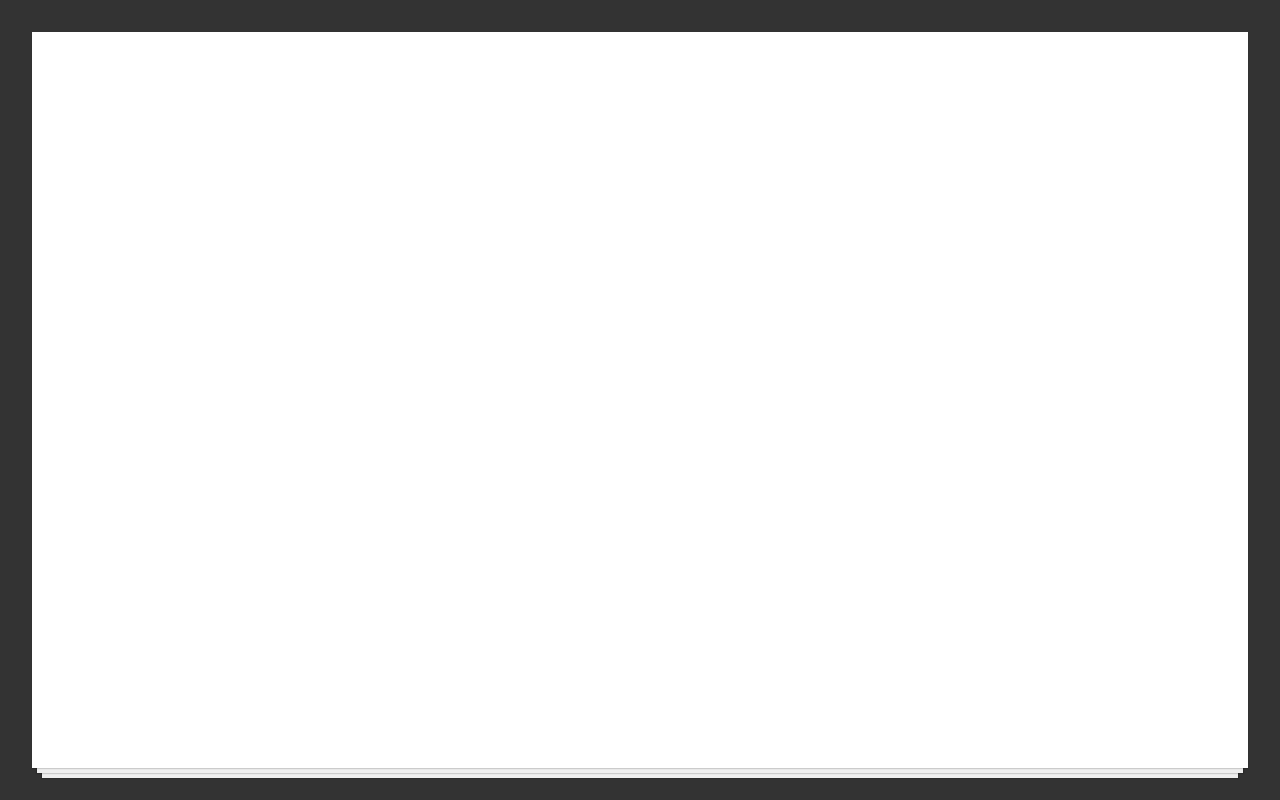
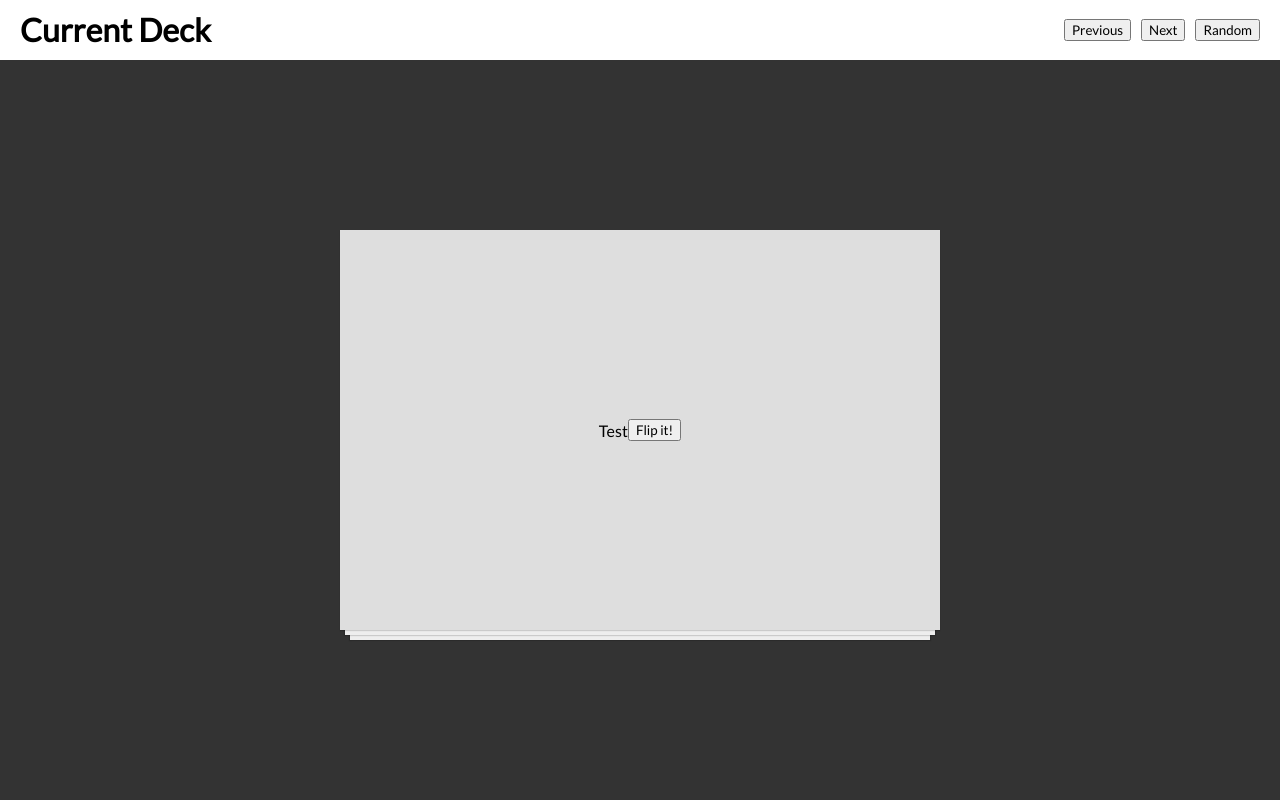
Before and after one commit to juanallo/react-flashcards, a React (Create React App) app: page / in a window 1280 px wide. Built offline with nearby package versions, Linux system fonts and the light colour scheme.

Commit message:
adding basic structure, the deck effect and a card flipper

```diff
--- a/package.json
+++ b/package.json
@@ -4,6 +4,7 @@
   "private": true,
   "dependencies": {
     "react": "^16.8.4",
+    "react-card-flip": "^0.5.0",
     "react-dom": "^16.8.4",
     "react-scripts": "2.1.8",
     "styled-components": "^4.1.3"
--- a/public/index.html
+++ b/public/index.html
@@ -8,6 +8,8 @@
     />
     <meta name="theme-color" content="#000000" />
     <link rel="manifest" href="%PUBLIC_URL%/manifest.json" />
+
+      <link href="https://fonts.googleapis.com/css?family=Lato" rel="stylesheet">
     <title>Flash Cards</title>
   </head>
   <body>
--- /dev/null
+++ b/src/components/App.js
@@ -0,0 +1,79 @@
+import React, {Component} from 'react';
+import DeckEffect from "./DeckEffect";
+import Header from "./Header";
+import styled from 'styled-components';
+import ReactCardFlip from 'react-card-flip';
+
+const AppStyled = styled.div`
+	display: flex;
+	flex-direction: column;
+	width: 100%;
+	height: 100%;
+	box-sizing: border-box;
+`;
+
+const Container =  styled.div`
+    display: flex;
+	padding: 30px;
+	flex-grow: 1;
+	justify-content: center;
+	align-items: center;
+`;
+
+const FixedDeckEffect = styled(DeckEffect)`
+	max-width: 600px;
+	max-height: 400px;
+
+	.react-card-flip,
+	.react-card-flipper,
+	.react-card-front,
+	.react-card-back{
+		height: 100%;
+	}
+`;
+
+const CurrentCard = styled.div`
+    height: 100%;
+    background: #fff;
+    box-sizing: border-box;
+    padding: 30px;
+    display: flex;
+    justify-content: center;
+    align-items: center;
+    background: #dedede;
+`;
+
+export default class App extends Component {
+
+	constructor(props){
+		super(props);
+
+		this.state = {
+			isFlipped: false
+		};
+
+		this.handleFlip = this.handleFlip.bind(this);
+	}
+
+	handleFlip(){
+		this.setState({
+			isFlipped: !this.state.isFlipped
+		});
+	}
+
+	render(){
+		return (
+			<AppStyled>
+				<Header />
+				<Container>
+					<FixedDeckEffect>
+						<ReactCardFlip isFlipped={this.state.isFlipped} flipDirection="vertical">
+							<CurrentCard key="front">Test <button onClick={this.handleFlip}>Flip it!</button></CurrentCard>
+							<CurrentCard key="back">Test 1 <button onClick={this.handleFlip}>Flip it!</button></CurrentCard>
+						</ReactCardFlip>
+					</FixedDeckEffect>
+				</Container>
+			</AppStyled>
+		)
+	}
+};
--- a/src/components/DeckEffect.js
+++ b/src/components/DeckEffect.js
@@ -15,7 +15,6 @@ export default styled.div`
     /* The third layer shadow */
     0 20px 1px -9px rgba(0,0,0,0.15);
     /* Padding for demo purposes */
-    padding: 30px;
     box-sizing: border-box;
     width: 100%;
     height: 100%;
--- /dev/null
+++ b/src/components/Header.js
@@ -0,0 +1,42 @@
+import React from 'react';
+import styled from 'styled-components';
+
+const Header = styled.div`
+	background: white;
+	width: 100%;
+	display: flex;
+	justify-content: space-between;
+	height: 60px;
+`;
+
+const DeckTitle = styled.h1`
+	flex-grow: 1;
+	padding: 0 20px;
+	line-height: 60px;
+	margin: 0;
+	box-sizing: border-box;
+	align-items: middle;
+`;
+
+const DeckActions = styled.div`
+	display: flex;
+	align-items: center;
+	height: 100%;
+	padding: 0 20px;
+	justify-content: space-around;
+`;
+
+const Deckbutton = styled.button`
+	margin-left: 10px;
+`;
+
+export default () => (
+	<Header>
+		<DeckTitle style={{flexGrow: 1}}>Current Deck</DeckTitle>
+		<DeckActions>
+			<Deckbutton>Previous</Deckbutton>
+			<Deckbutton>Next</Deckbutton>
+			<Deckbutton>Random</Deckbutton>
+		</DeckActions>
+	</Header>
+)
--- a/src/index.css
+++ b/src/index.css
@@ -1,3 +1,7 @@
+* {
+  font-family: 'Lato', sans-serif;
+}
+
 body,
 html {
   height: 100%;
@@ -7,7 +11,6 @@ html {
 body {
   margin: 0;
   background-color: #333;
-  padding: 2em;
   height: 100%;
   width: 100%;
   box-sizing: border-box;
--- a/src/index.js
+++ b/src/index.js
@@ -2,7 +2,7 @@ import React from 'react';
 import ReactDOM from 'react-dom';
 import './index.css';
 import * as serviceWorker from './serviceWorker';
-import DeckEffect from "./components/DeckEffect";
+import App from "./components/App";
 
-ReactDOM.render(<DeckEffect />, document.getElementById('root'));
+ReactDOM.render(<App />, document.getElementById('root'));
 serviceWorker.unregister();
```
Also changed, not shown: 1 other file (tests, documents, lock files or other folders).
